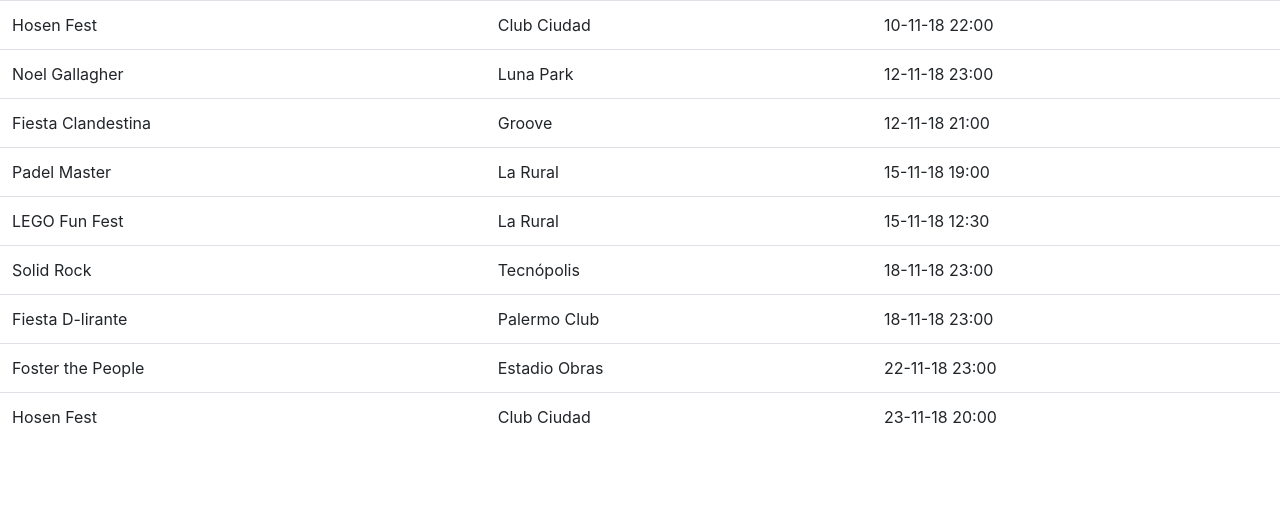
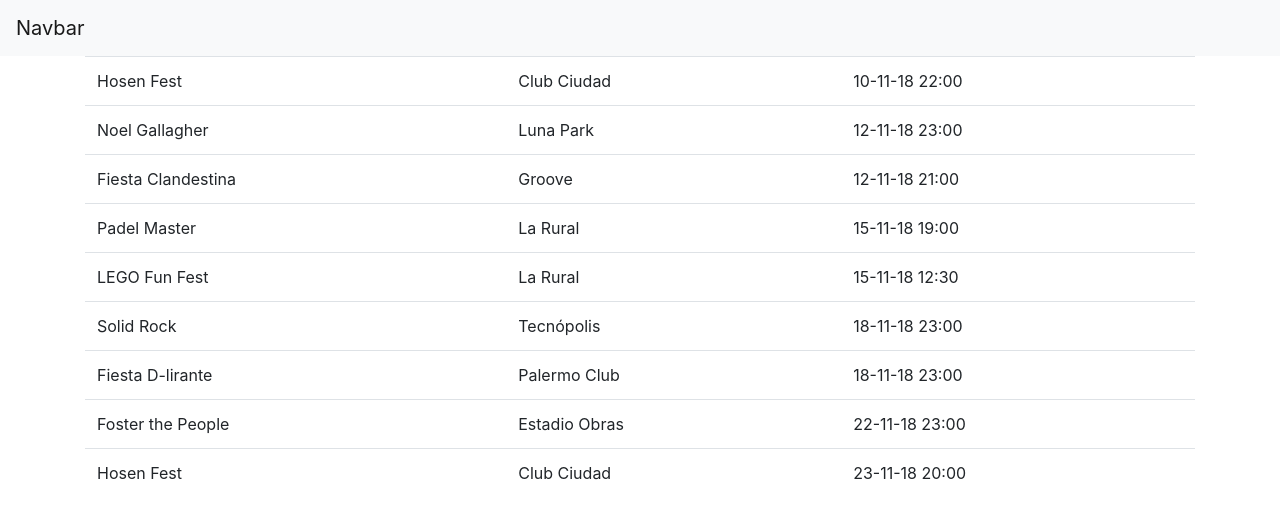
Before and after one commit to Fabiannnn/tp-react, a React (Create React App) app: page / in a window 1280 px wide. Shown: the top 518 px of the page. Built offline with nearby package versions, Linux system fonts and the light colour scheme.

Commit message:
agrego navbar

```diff
--- a/src/App.js
+++ b/src/App.js
@@ -1,26 +1,19 @@
-import React, { Component } from 'react';
-import logo from './logo.svg';
-import './App.css';
+import React, { Component } from "react";
+
+import "./App.css";
+import NavBar from "./componentes/navbar";
+import Contador from "./componentes/contador";
+import EventosInteresantes from "./componentes/eventosInteresantes";
 
 class App extends Component {
   render() {
     return (
-      <div className="App">
-        <header className="App-header">
-          <img src={logo} className="App-logo" alt="logo" />
-          <p>
-            Edit <code>src/App.js</code> and save to reload.
-          </p>
-          <a
-            className="App-link"
-            href="https://reactjs.org"
-            target="_blank"
-            rel="noopener noreferrer"
-          >
-            Learn React
-          </a>
-        </header>
-      </div>
+      <React.Fragment>
+        <NavBar />
+        <main className="container">
+          <EventosInteresantes />
+        </main>
+      </React.Fragment>
     );
   }
 }
--- /dev/null
+++ b/src/componentes/navbar.jsx
@@ -0,0 +1,14 @@
+import React, { Component } from "react";
+
+export default class NavBar extends Component {
+  state = {};
+  render() {
+    return (
+      <nav className="navbar navbar-light bg-light">
+        <a href="#" className="navbar-brand">
+          Navbar
+        </a>
+      </nav>
+    );
+  }
+}
--- a/src/index.js
+++ b/src/index.js
@@ -7,8 +7,5 @@
 import "bootstrap/dist/css/bootstrap.css";
 import "font-awesome/css/font-awesome.css";
 
-import Contador from "./componentes/contador";
-import EventosInteresantes from "./componentes/eventosInteresantes";
-
-ReactDOM.render(<EventosInteresantes />, document.getElementById("root"));
+ReactDOM.render(<App />, document.getElementById("root"));
 serviceWorker.unregister();
```
